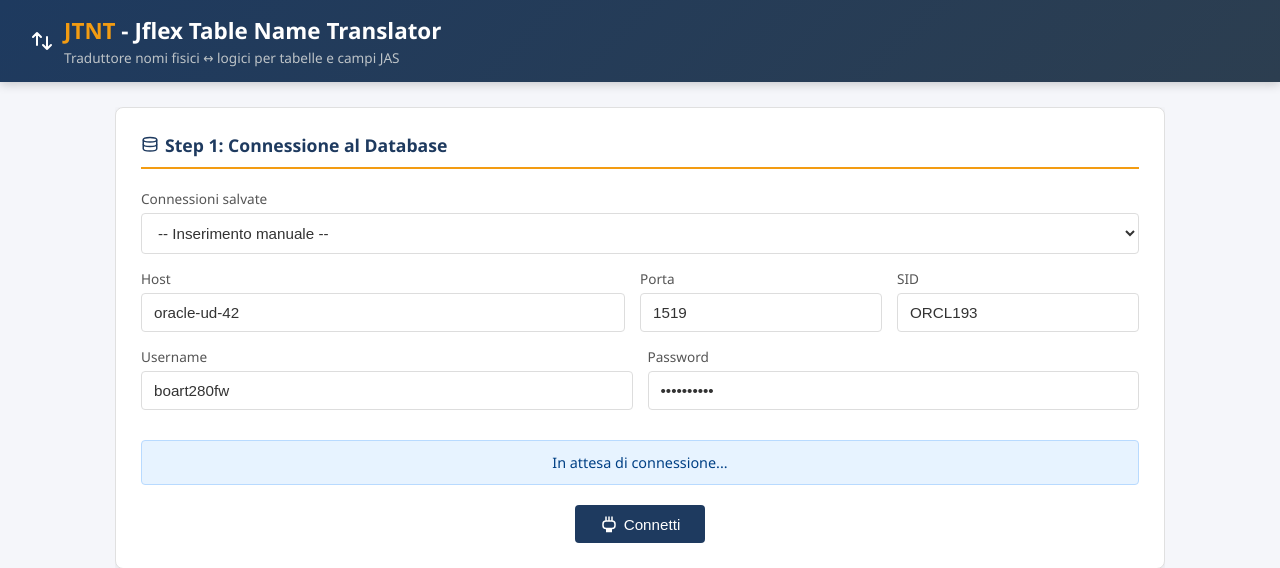
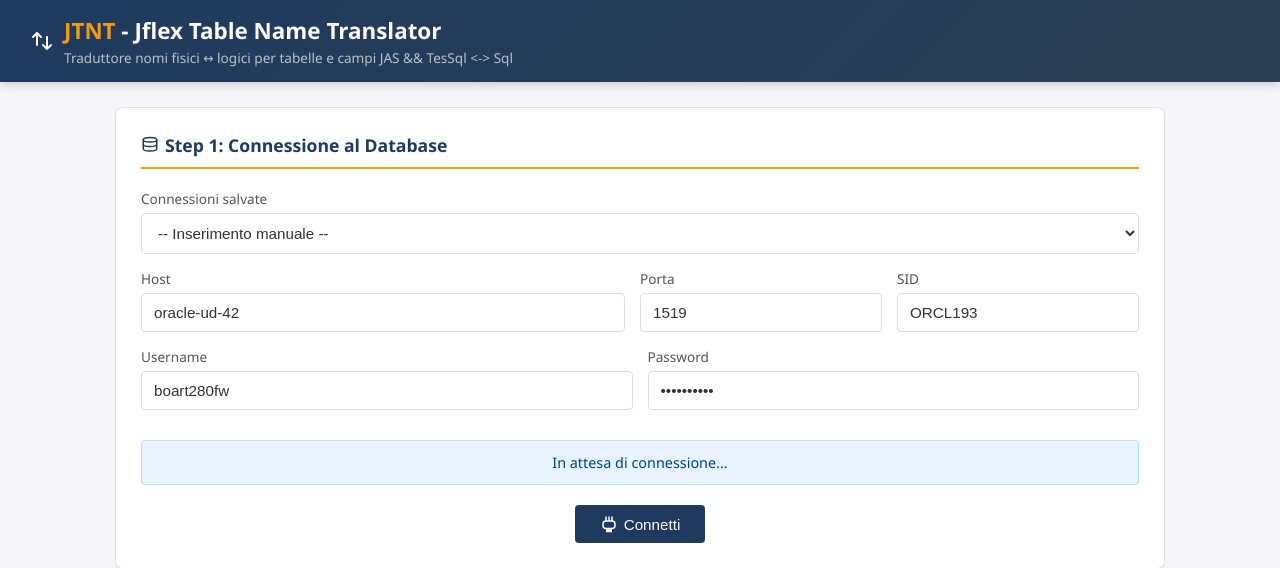
Before and after one commit to GritskovaKseniya/JCTNT, a Flask app: page / in a window 1280 px wide. Shown: the top 568 px of the page. Run offline with Flask 3, Linux system fonts and the light colour scheme.

Commit message:
cambia header

```diff
--- a/templates/index.html
+++ b/templates/index.html
@@ -57,7 +57,7 @@
             <svg class="icon icon-header icon-white"><use href="#icon-swap"/></svg>
             <div>
                 <h1><span>JTNT</span> - Jflex Table Name Translator</h1>
-                <div class="header-sub">Traduttore nomi fisici ↔ logici per tabelle e campi JAS</div>
+                <div class="header-sub">Traduttore nomi fisici ↔ logici per tabelle e campi JAS && TesSql <-> Sql </div>
             </div>
         </div>
     </div>
```
